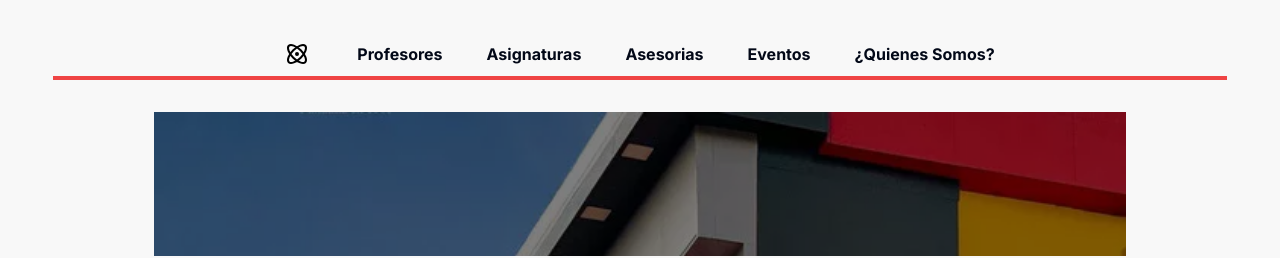
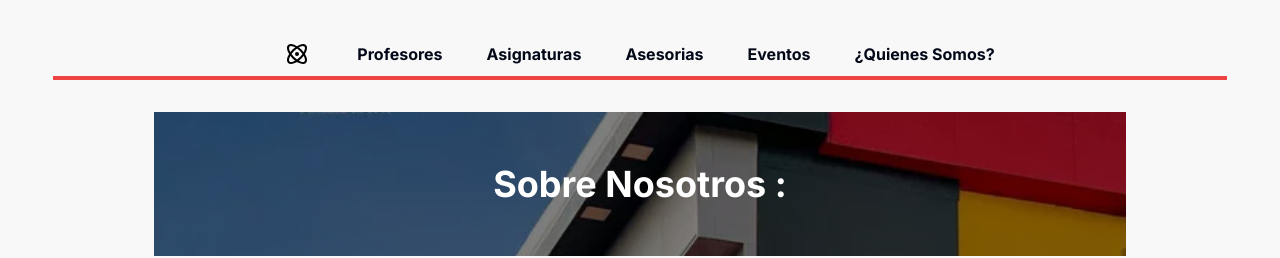
Before and after one commit to DuvanRozoParra/portfolio-cbtic, a Next.js app: page /about in a window 1280 px wide. Shown: the top 258 px of the page. Built offline with nearby package versions, Linux system fonts and the light colour scheme.

Commit message:
punto prueba
p

```diff
--- a/src/components/about/carousel.tsx
+++ b/src/components/about/carousel.tsx
@@ -101,6 +101,7 @@ export function CarouselAbout() {
           />
           <div className="absolute top-0 left-0 w-full h-full bg-black opacity-50"></div>
           <h1 className="absolute top-1/2 left-1/2 transform -translate-x-1/2 -translate-y-1/2 text-white text-4xl font-bold">
+            Sobre Nosotros :
           </h1>
         </div>
         <section
```
